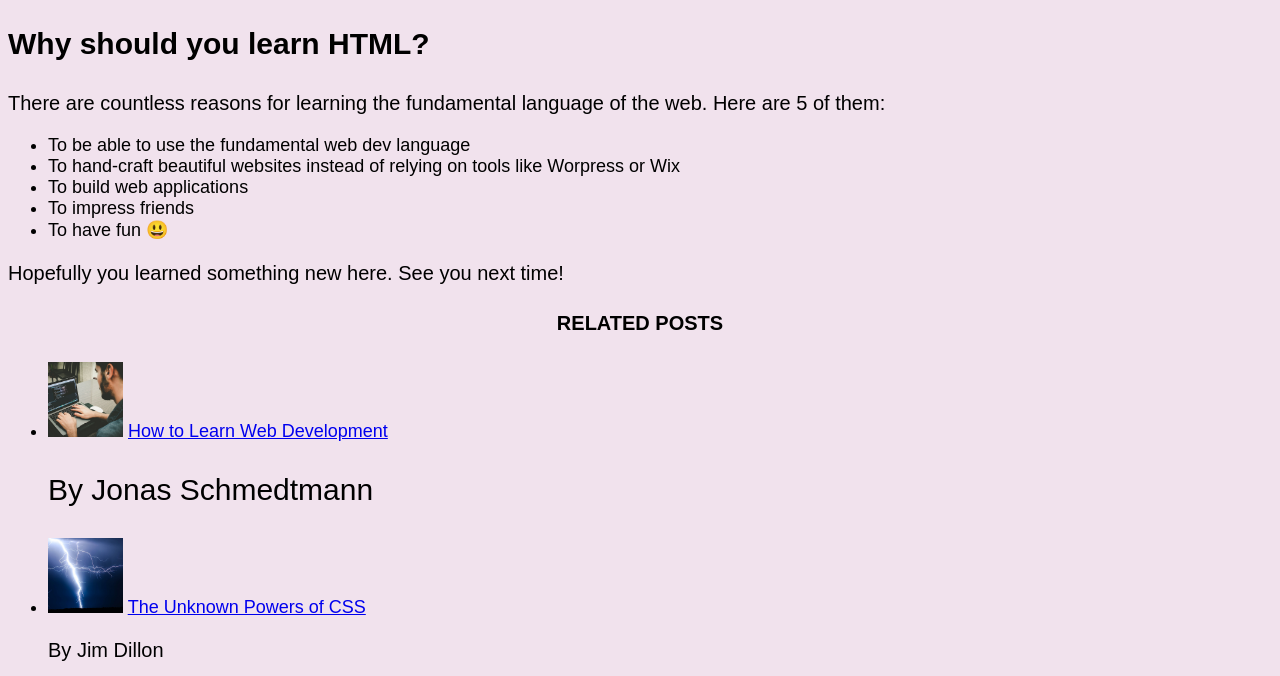
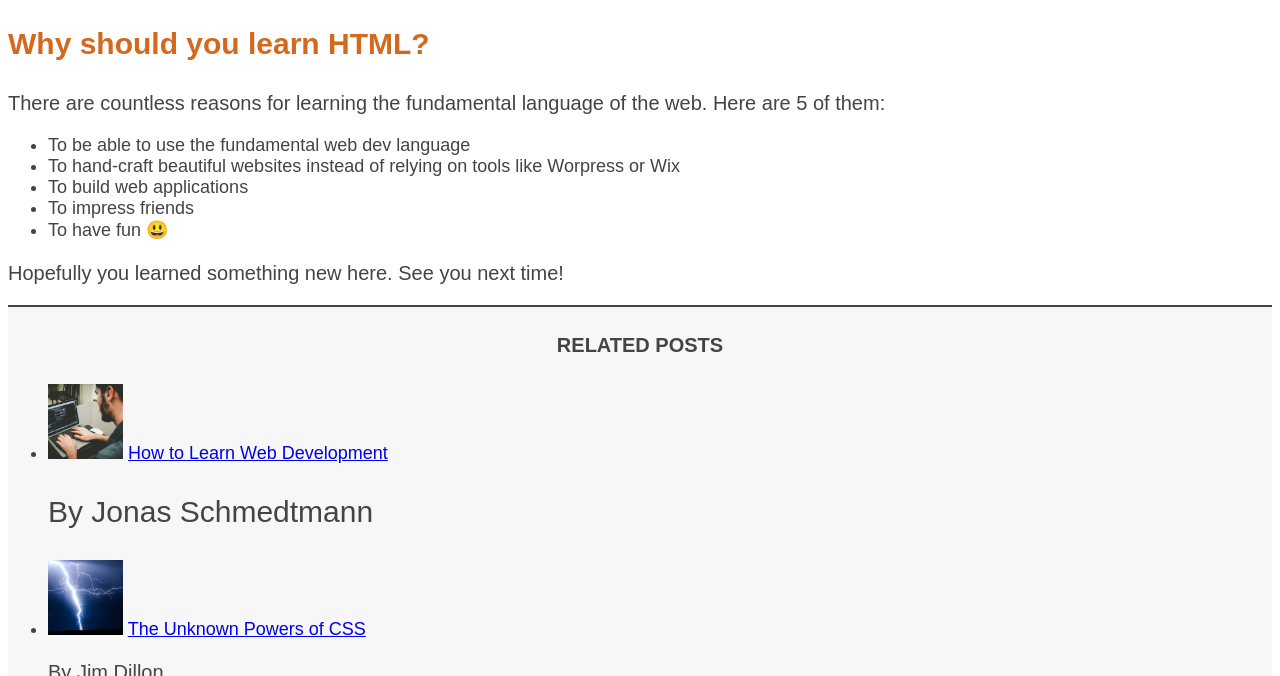
Before and after one commit to OnatArslan/html-css, a plain HTML site: page 03-CSS-Fundamentals/index.html in a window 1280 px wide. Shown: the part 1139-1815 px from the top of the page. Drawn offline with Linux system fonts and the light colour scheme.

Commit message:
Commit for changes;

```diff
--- a/03-CSS-Fundamentals/style.css
+++ b/03-CSS-Fundamentals/style.css
@@ -1,5 +1,4 @@
 html {
-  background-color: rgb(241, 226, 237);
 }
 
 h1,
@@ -9,11 +8,17 @@ h4,
 p,
 li {
   font-family: sans-serif;
+  color: #444444;
+}
+
+h1,
+h2,
+h3 {
+  color: chocolate;
 }
 
 h1 {
   font-size: 40px;
-
   text-transform: uppercase;
   font-style: italic;
 }
@@ -64,3 +69,13 @@ p#author {
 .related-1 {
   font-size: 30px;
 }
+
+header {
+  background-color: #f7f7f7;
+}
+
+aside {
+  background-color: #f7f7f7;
+  border-top: 2px solid #444444;
+  border-bottom: 2px solid #444444;
+}
```
